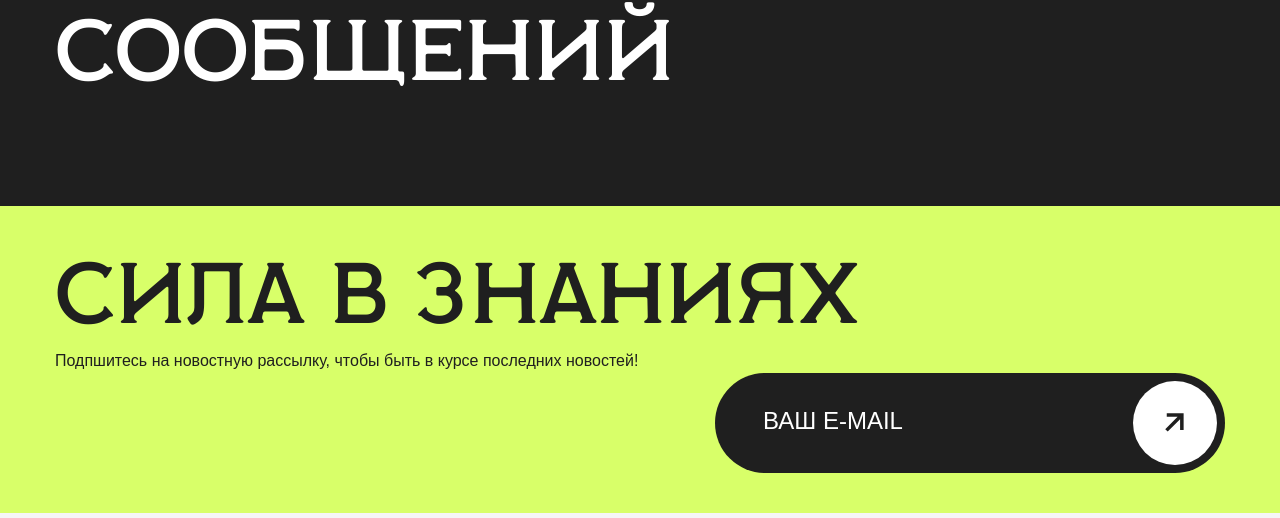
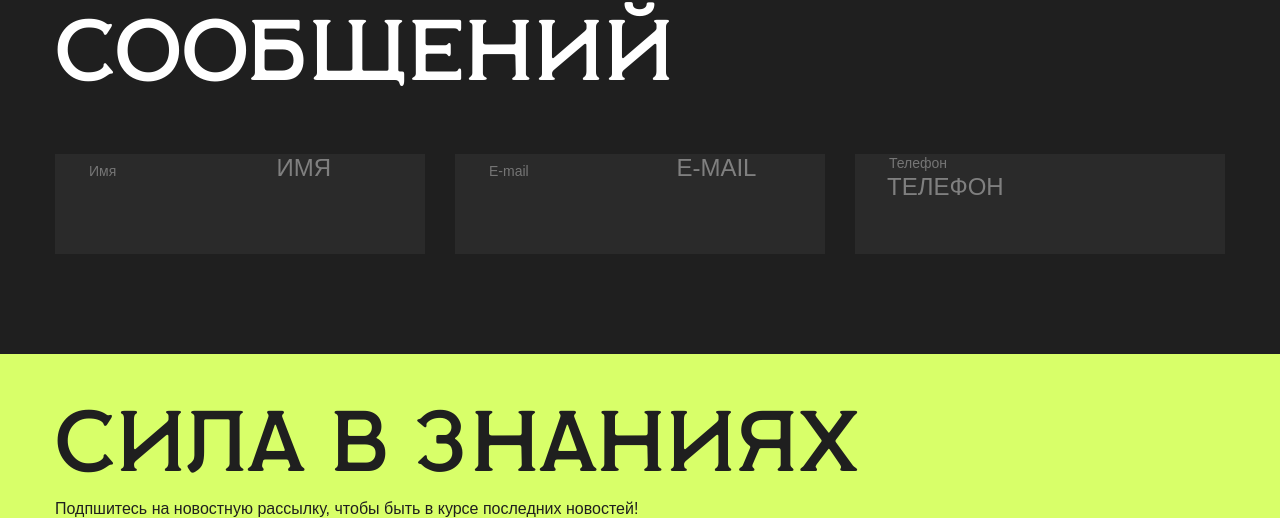
Before and after one commit to slav4x/GameProm, a plain HTML site: page app/media.html in a window 1280 px wide. Shown: the part 2265-2783 px from the top of the page. Drawn offline with Linux system fonts and the light colour scheme; a web font is replaced by a local one.

Commit message:
feedback

```diff
--- a/app/media.html
+++ b/app/media.html
@@ -9,8 +9,8 @@
     <meta http-equiv="Content-Type" content="text/html; charset=utf-8">
     <meta name="viewport" content="width=device-width, initial-scale=1, shrink-to-fit=no, minimum-scale=1.0, maximum-scale=1.0, user-scalable=no">
     <title>Медиа</title>
-    <link rel="stylesheet" href="./css/libs.min.css?cb=1695642853960">
-    <link rel="stylesheet" href="./css/main.min.css?cb=1695642853960">
+    <link rel="stylesheet" href="./css/libs.min.css?cb=1695643616800">
+    <link rel="stylesheet" href="./css/main.min.css?cb=1695643616800">
   </head>
   <body>
 
@@ -106,6 +106,23 @@
 <section class="feedback">
   <div class="container">
     <h2 class="title">Ждем ваших сообщений</h2>
+    <form action="#" class="feedback-form">
+      <label class="feedback-label">
+        <input type="text" class="feedback-input" placeholder="Имя" />
+        <span class="feedback-icon"></span>
+        <span class="feedback-name">Имя</span>
+      </label>
+      <label class="feedback-label">
+        <input type="email" class="feedback-input" placeholder="E-mail" />
+        <span class="feedback-icon"></span>
+        <span class="feedback-name">E-mail</span>
+      </label>
+      <label class="feedback-label">
+        <input type="tel" class="feedback-input masked" placeholder="Телефон" />
+        <span class="feedback-icon"></span>
+        <span class="feedback-name">Телефон</span>
+      </label>
+    </form>
   </div>
 </section>
 
@@ -149,7 +166,7 @@
 </footer>
     </div>
 
-    <script src="./js/libs.min.js?cb=1695642853960"></script>
-    <script src="./js/main.min.js?cb=1695642853960"></script>
+    <script src="./js/libs.min.js?cb=1695643616800"></script>
+    <script src="./js/main.min.js?cb=1695643616800"></script>
   </body>
 </html>
--- a/src/sass/components/_feedback.sass
+++ b/src/sass/components/_feedback.sass
@@ -4,3 +4,21 @@
   color: var(--color-white)
   .title
     font-size: 86px
+  &-form
+    @include flexbox
+    gap: 30px
+    margin-top: 48px
+  &-label
+    display: block
+    background: rgba(255,255,255,.05)
+    flex: 1
+    height: 100px
+    padding: 0 32px
+  &-name
+    font-size: 24px
+    font-weight: 500
+    text-transform: uppercase
+    opacity: 0.4
+  &-input
+    color: #fff
+    font-size: 14px
```
Also changed, not shown: app/index.html (+21 -4 lines), app/media-single.html (+4 -4 lines), app/portfolio.html (+21 -4 lines), src/components/feedback.html (+17 -0 lines), app/css/main.min.css.
